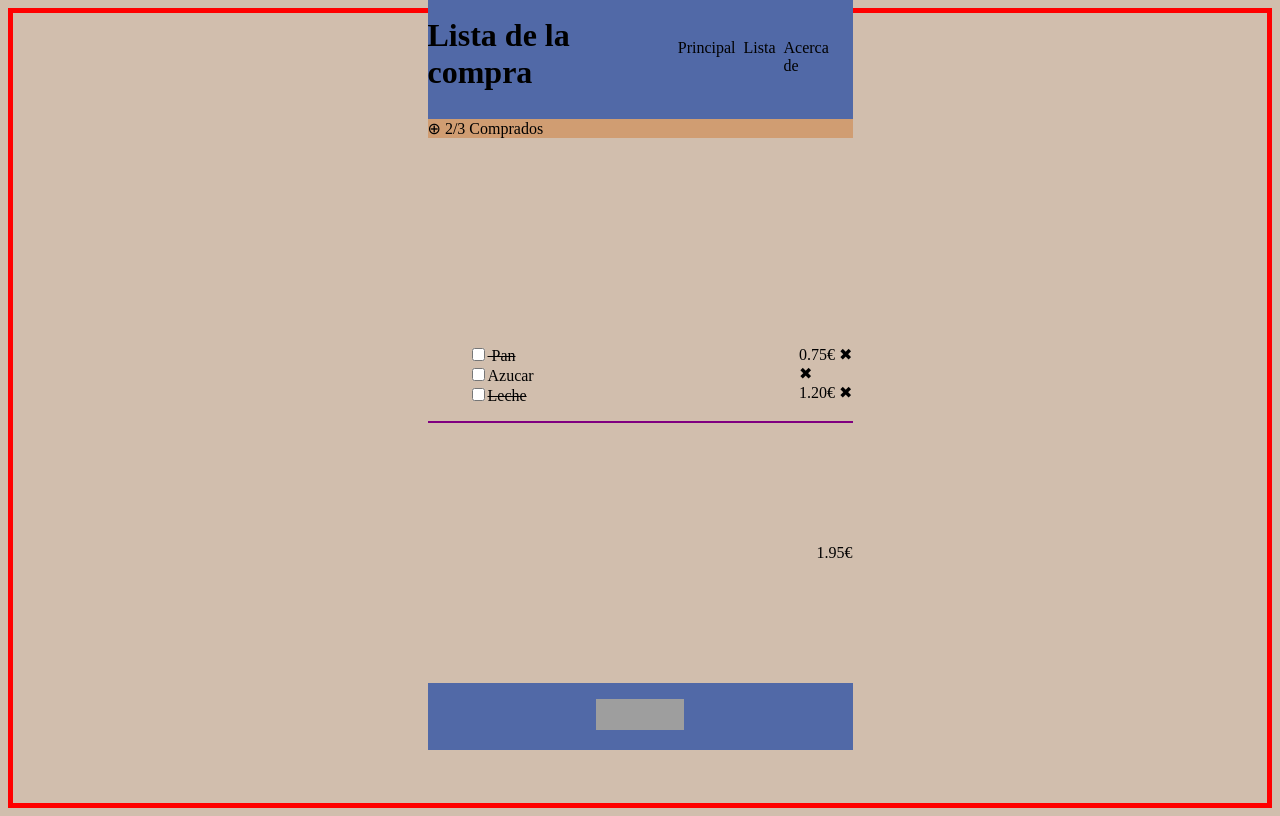
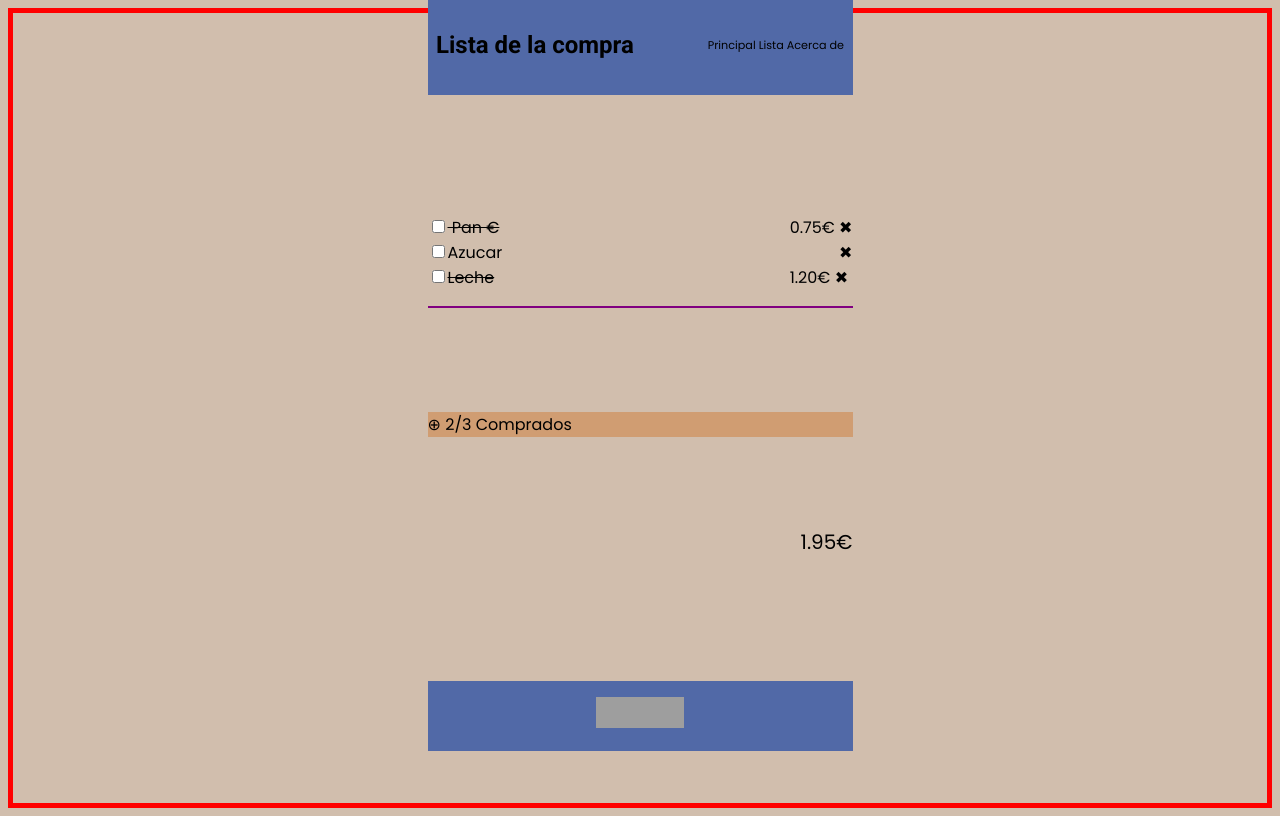
Before and after one commit to AlbertoArochal/202210-W2-Alberto-Rocha, a website: page index.html in a window 1280 px wide. Drawn offline with Linux system fonts and the light colour scheme; grey boxes are pictures that could not be loaded.

Commit message:
more css changes

```diff
--- a/index.html
+++ b/index.html
@@ -6,17 +6,20 @@
     <meta http-equiv="X-UA-Compatible" content="IE=edge">
     <meta name="viewport" content="width=device-width, initial-scale=1.0">
     <link rel="stylesheet" href="styles/style.css">
+
     <title>Lista de la compra</title>
 </head>
 
 <body>
     <div class="container__cellphone">
         <header>
-            <h1>Lista de la compra</h1>
-            <div>
-                <p>Principal</p>
-                <p>Lista</p>
-                <p>Acerca de</p>
+            <div class="container__text">
+                <h1>Lista de la compra</h1>
+                <div class="about">
+                    <p>Principal</p>
+                    <p>Lista</p>
+                    <p>Acerca de</p>
+                </div>
             </div>
 
         </header>
@@ -28,11 +31,12 @@
         </div>
 
 
+
         <div class="container__list">
             <ul>
-                <li><input type="checkbox" name="Pan" id="lipan"> Pan</li>
+                <li><input type="checkbox" name="Pan" id="lipan"> Pan €</li>
                 <li><input type="checkbox" name="Azucar" id="liazucar">Azucar</li>
-                <li><input type="checkbox" name="Leche" id="lileche">Leche</li>
+                <li><input type="checkbox" name="Leche" id="lileche">Leche </li>
             </ul>
             <ol>
                 <li>0.75€ </li>
--- a/styles/style.css
+++ b/styles/style.css
@@ -1,5 +1,9 @@
+@import url('https://fonts.googleapis.com/css2?family=Poppins:wght@300;400;500;600;700&family=Roboto:ital,wght@0,300;0,400;0,700;0,900;1,300;1,400;1,700&display=swap');
+
+
 * {
     box-sizing: border-box;
+    font-family: 'Poppins', sans-serif;
 }
 
 :root {
@@ -8,8 +12,21 @@
     --body-color: rgba(209, 190, 173, 255)
 }
 
+.container__text {
+    display: flex;
+}
+
+h1 {
+    display: block;
+    max-width: fit-content;
+    font-family: 'Roboto';
+    font-size: x-large;
+    margin: auto;
+    margin-left: 2%;
+}
+
 header>div>p {
-    display: flex;
+    display: inline-block;
     justify-content: flex-end;
     margin: 0 0.5em 0 0;
     top: 5%;
@@ -17,25 +34,36 @@ header>div>p {
     margin-bottom: 25%;
 }
 
+.about>p {
+    display: inline;
+    margin: 0%;
+}
+
+.about {
+    text-align: right;
+    max-width: fit-content;
+    font-size: 70%;
+    align-items: center;
+    margin: auto;
+    margin-right: 2%
+}
 
 header>div>p:hover {
     cursor: pointer;
 }
 
-div {
-    display: flex;
+header>div {
+    display: grid;
+    height: 100px;
+    padding: 0;
 }
 
 header {
     background-color: var(--header-color);
-    display: flex;
+    display: inline-block;
     justify-content: space-between;
     width: 425px;
     margin-top: -70px;
-}
-
-.counter {
-    margin-top: -45%;
 }
 
 body {
@@ -46,7 +74,9 @@ body {
 .counter__number {
     background-color: var(--body-accent-color);
     width: 425px;
-    ;
+    display: block;
+    margin-top: 0;
+
 }
 
 footer {
@@ -62,6 +92,11 @@ div>ul>li:hover {
 
 ul {
     list-style: none;
+    padding: 0;
+}
+
+ol>li:nth-child(even) {
+    text-align: end;
 }
 
 
@@ -71,6 +106,8 @@ ul {
     width: 425px;
     align-self: center;
     border-bottom: 2px solid purple;
+    grid-row: 2;
+
 }
 
 ol>li {
@@ -83,6 +120,7 @@ ol>li::after {
 
 ul>li:nth-child(odd) {
     text-decoration: line-through;
+    justify-content: space-between;
 }
 
 
@@ -90,6 +128,8 @@ ul>li:nth-child(odd) {
     display: flex;
     justify-content: flex-end;
     width: 425px;
+    font-size: 125%;
+    margin-top: -50px;
 }
 
 .container__cellphone {
@@ -100,5 +140,4 @@ ul>li:nth-child(odd) {
     border: 5px solid red;
     min-height: 100vh;
 
-
 }
```
